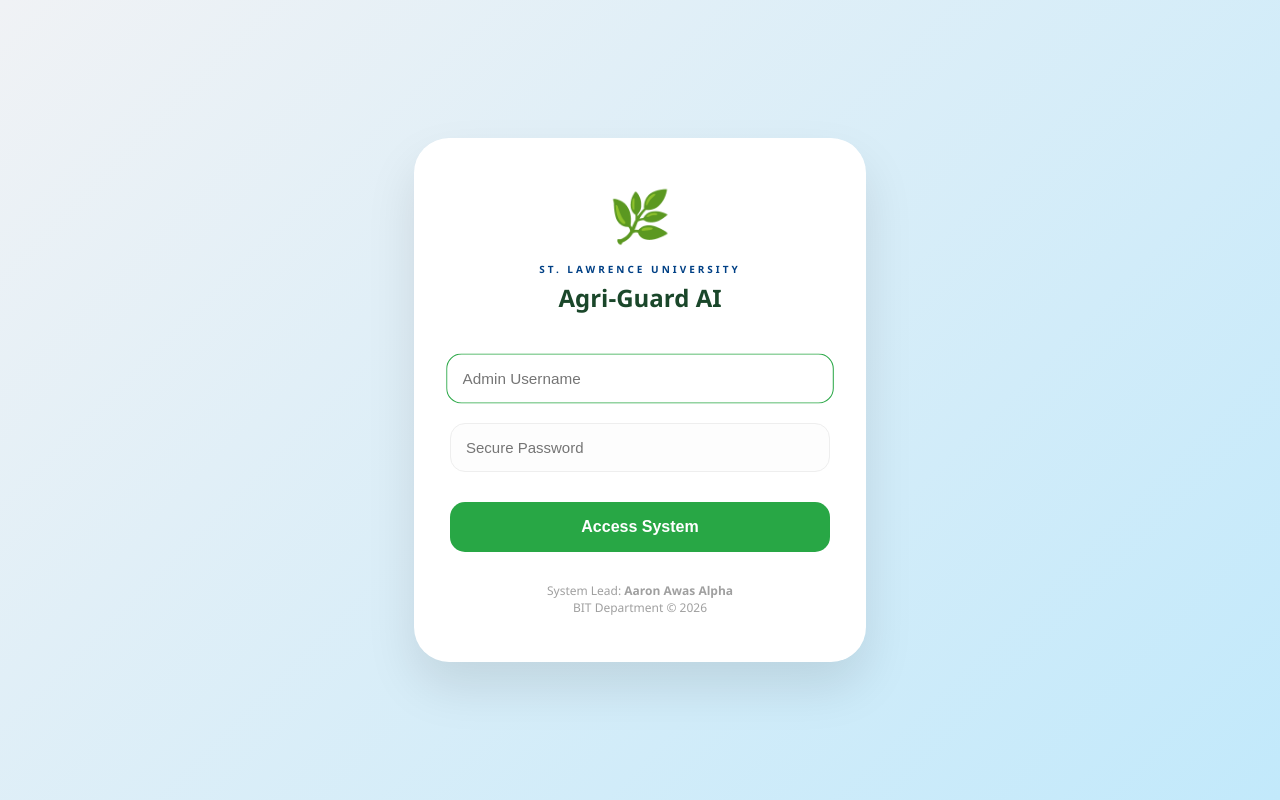
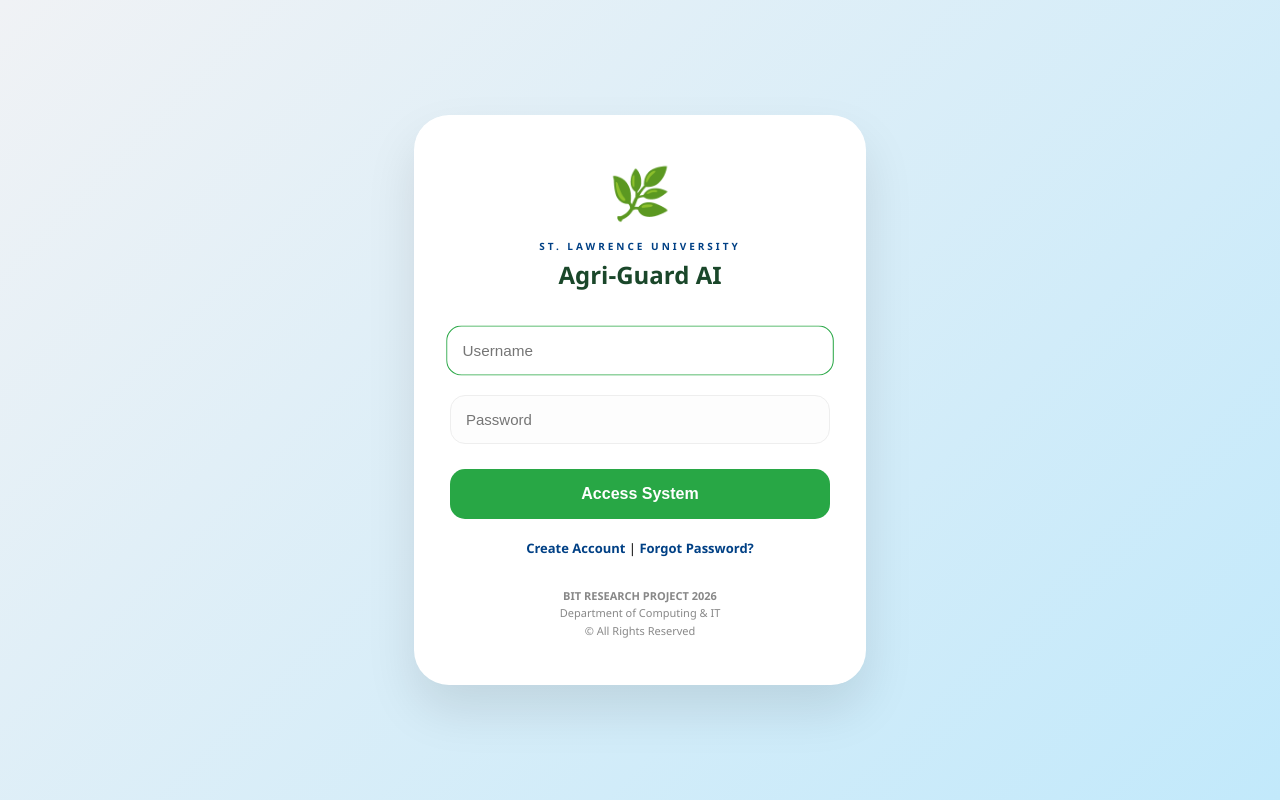
Before and after one commit to OdiyeAaron/AgriGuard-AI, a Flask app: page /login in a window 1280 px wide. Run offline with Flask 3, Linux system fonts and the light colour scheme.

Commit message:
Update login.html

```diff
--- a/templates/login.html
+++ b/templates/login.html
@@ -3,7 +3,7 @@
 <head>
     <meta charset="UTF-8">
     <meta name="viewport" content="width=device-width, initial-scale=1.0">
-    <title>Login | Agri-Guard AI</title>
+    <title>Access Control | Agri-Guard AI</title>
     <style>
         :root {
             --primary-green: #28a745;
@@ -73,9 +73,12 @@
 
         h2 {
             color: var(--dark-green);
-            margin: 0 0 30px;
+            margin: 0 0 25px;
             font-weight: 700;
         }
+
+        .form-section { display: none; }
+        .form-section.active { display: block; animation: fadeInUp 0.4s ease; }
 
         input {
             width: 100%;
@@ -106,10 +109,8 @@
             font-weight: bold;
             font-size: 16px;
             cursor: pointer;
-            margin-top: 20px;
+            margin-top: 15px;
             transition: all 0.3s;
-            position: relative;
-            overflow: hidden;
         }
 
         button:hover {
@@ -117,6 +118,20 @@
             transform: translateY(-3px);
             animation: pulse-green 1.5s infinite;
         }
+
+        .auth-links {
+            margin-top: 20px;
+            font-size: 13px;
+        }
+
+        .auth-links a {
+            color: var(--slu-blue);
+            text-decoration: none;
+            font-weight: 600;
+            cursor: pointer;
+        }
+
+        .auth-links a:hover { text-decoration: underline; }
 
         .error {
             background: #fff5f5;
@@ -126,14 +141,13 @@
             border-radius: 12px;
             margin-bottom: 20px;
             border: 1px solid #fed7d7;
-            animation: fadeInUp 0.4s ease;
         }
 
         .footer {
             margin-top: 30px;
-            font-size: 12px;
+            font-size: 11px;
             color: #888;
-            opacity: 0.8;
+            line-height: 1.6;
         }
     </style>
 </head>
@@ -141,23 +155,74 @@
     <div class="login-card">
         <div class="leaf-icon">🌿</div>
         <span class="uni-tag">St. Lawrence University</span>
-        <h2>Agri-Guard AI</h2>
+        <h2 id="form-title">Agri-Guard AI</h2>
 
         {% if error %}
             <div class="error">❌ {{ error }}</div>
         {% endif %}
 
-        <form method="POST">
-            <input type="text" name="username" placeholder="Admin Username" required autofocus>
-            <input type="password" name="password" placeholder="Secure Password" required>
+        <div id="login-form" class="form-section active">
+            <form action="{{ url_for('login') }}" method="POST">
+                <input type="text" name="username" placeholder="Username" required autofocus>
+                <input type="password" name="password" placeholder="Password" required>
+                <button type="submit">Access System</button>
+            </form>
+            <div class="auth-links">
+                <a onclick="toggleForm('signup')">Create Account</a> |
+                <a onclick="toggleForm('forgot')">Forgot Password?</a>
+            </div>
+        </div>
 
-            <button type="submit">Access System</button>
-        </form>
+        <div id="signup-form" class="form-section">
+            <form action="{{ url_for('signup') }}" method="POST">
+                <input type="text" name="username" placeholder="Choose Username" required>
+                <input type="email" name="email" placeholder="Email Address" required>
+                <input type="password" name="password" placeholder="Create Password" required>
+                <button type="submit" style="background: var(--slu-blue);">Register Account</button>
+            </form>
+            <div class="auth-links">
+                <a onclick="toggleForm('login')">Already have an account? Login</a>
+            </div>
+        </div>
+
+        <div id="forgot-form" class="form-section">
+            <p style="font-size: 13px; color: #666; margin-bottom: 15px;">Enter your email to receive a password reset link.</p>
+            <form action="{{ url_for('forgot_password') }}" method="POST">
+                <input type="email" name="email" placeholder="Registered Email" required>
+                <button type="submit">Send Reset Link</button>
+            </form>
+            <div class="auth-links">
+                <a onclick="toggleForm('login')">Back to Login</a>
+            </div>
+        </div>
 
         <div class="footer">
-            System Lead: <strong>Aaron Awas Alpha</strong><br>
-            BIT Department &copy; 2026
+            <strong>BIT RESEARCH PROJECT 2026</strong><br>
+            Department of Computing & IT<br>
+            &copy; All Rights Reserved
         </div>
     </div>
+
+    <script>
+        function toggleForm(type) {
+            // Hide all sections
+            document.querySelectorAll('.form-section').forEach(section => {
+                section.classList.remove('active');
+            });
+
+            // Update title and show target section
+            const title = document.getElementById('form-title');
+            if (type === 'login') {
+                title.innerText = 'Agri-Guard AI';
+                document.getElementById('login-form').classList.add('active');
+            } else if (type === 'signup') {
+                title.innerText = 'New Registration';
+                document.getElementById('signup-form').classList.add('active');
+            } else if (type === 'forgot') {
+                title.innerText = 'Reset Access';
+                document.getElementById('forgot-form').classList.add('active');
+            }
+        }
+    </script>
 </body>
 </html>
```
